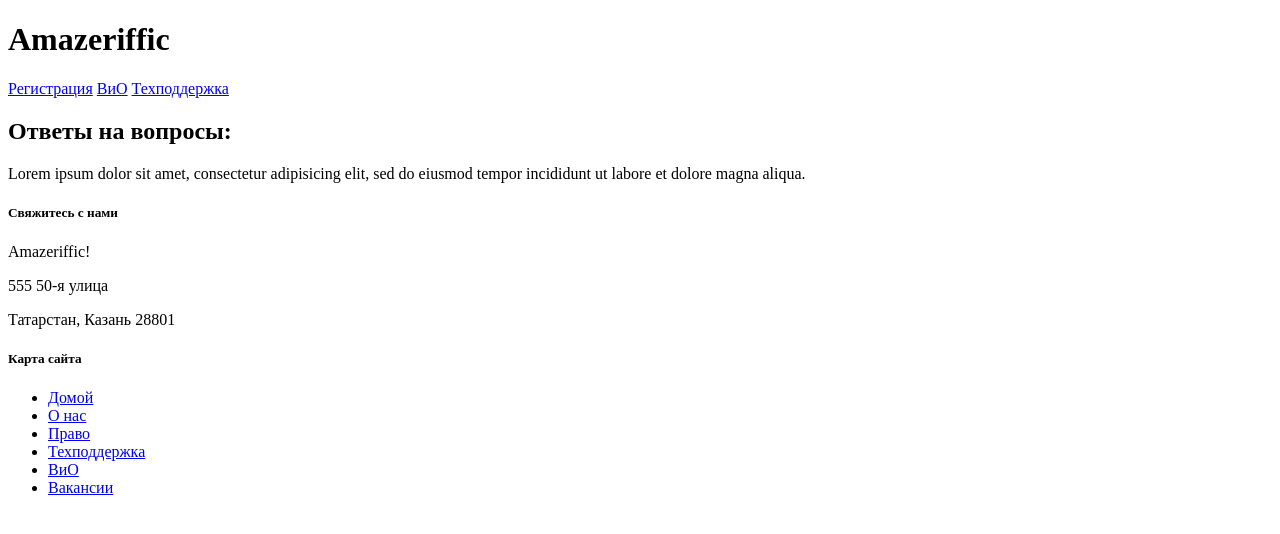
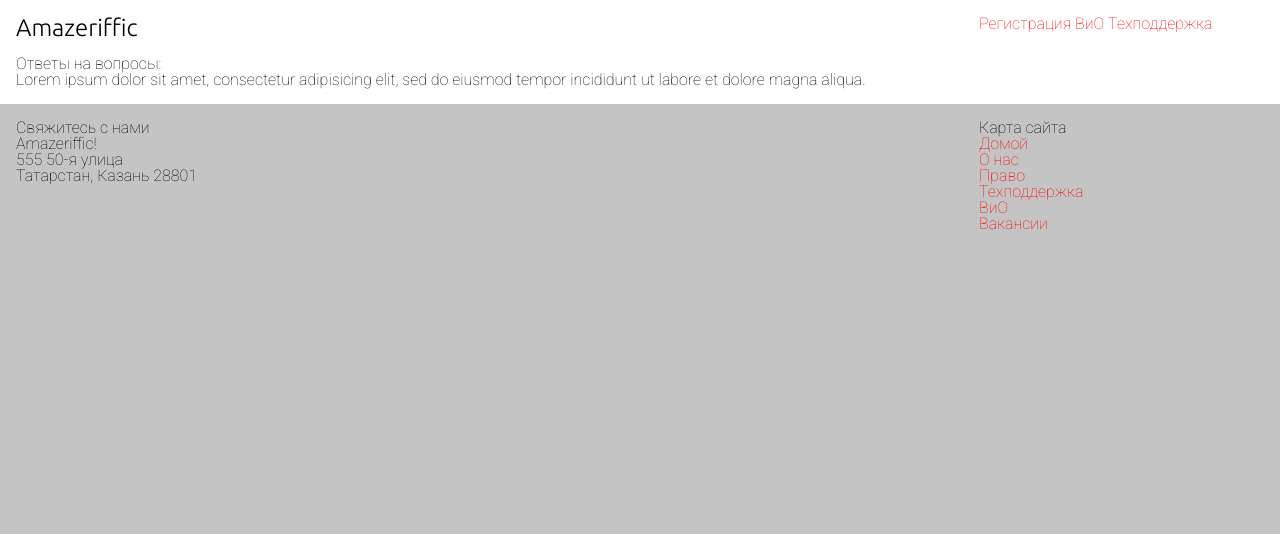
Before and after one commit to Alekseych4/webLabs, a plain HTML site: page faq.html in a window 1280 px wide. Drawn offline with Linux system fonts and the light colour scheme.

Commit message:
fonts adding

```diff
--- a/css/style.css
+++ b/css/style.css
@@ -2,28 +2,50 @@ body {
 	background: #c4c4c4;
 }
 main, header, footer {
-	min-width: 855px;
+
 }
-header.container, main.container, footer.container {
-	width: 855px;
+header .container, main .container, footer .container {
+
+	margin: 16px;
+}
+a{
+	font-family: Roboto;
+	font-size: 16px;
+	color: red;
+	text-decoration: none;
+}
+a:hover{
+	color: red;
+	text-decoration: underline;
 }
 .main-text-container{
+	float: left;
 	width: 570px;
+	margin: 16px;
 }
 .img-lamp{
 	float: right;
+	margin: 16px;
 }
 .contact{
 	float: left;
 	width: 570px;
+	margin: 16px;
+	font-family: Roboto;
+	font-size: 16px;
 }
 .sitemap{
 	float: right;
 	width: 285px;
+	margin: 16px;
+	font-family: Roboto;
+	font-size: 16px;
 }
 header h1{
 	float: left;
 	width: 570px;
+	font-family: Ubuntu;
+	font-size: 24px;
 }
 header nav {
 	float: right;
@@ -32,9 +54,11 @@ header nav {
 
 header {
 	background: white;
-	overflow: auto;
+	overflow: hidden;
 }
 main{
 	background: white;
-	overflow: auto;
+	overflow: hidden;
+	font-family: Roboto;
+	font-size: 16px;
 }
--- a/faq.html
+++ b/faq.html
@@ -1,21 +1,30 @@
 <!doctype HTML>
 <html>
 	<head>
-		<title>Amazeriffic</title>
+		<title>FAQ</title>
+		<link rel="stylesheet" type="text/css" href="css/reset.css">
+		<link rel="stylesheet" type="text/css" href="css/style.css">
+		<link rel="preconnect" href="https://fonts.gstatic.com">
+		<link rel="preconnect" href="https://fonts.gstatic.com">
+		<link href="https://fonts.googleapis.com/css2?family=Roboto:wght@100&family=Ubuntu:wght@300&display=swap" rel="stylesheet">
 	</head>
 	<body>
 		<header>
+			<div class="container">
 				<h1>Amazeriffic</h1>
 				<nav>
 					<a href="#">Регистрация</a>
 					<a href="#">ВиО</a>
 					<a href="#">Техподдержка</a>
 				</nav>
+			</div>
 		</header>
 		<main>
+			<div class="container">
 				<h2>Ответы на вопросы:</h2>
 				<p>Lorem ipsum dolor sit amet, consectetur adipisicing elit, sed do eiusmod tempor
 					incididunt ut labore et dolore magna aliqua.</p>
+			</div>
 		</main>
 		<footer>
 			<div class="contact">
```
Also changed, not shown: index.html (+2 -0 lines). Lines whose indentation alone changed are shown as unchanged.
